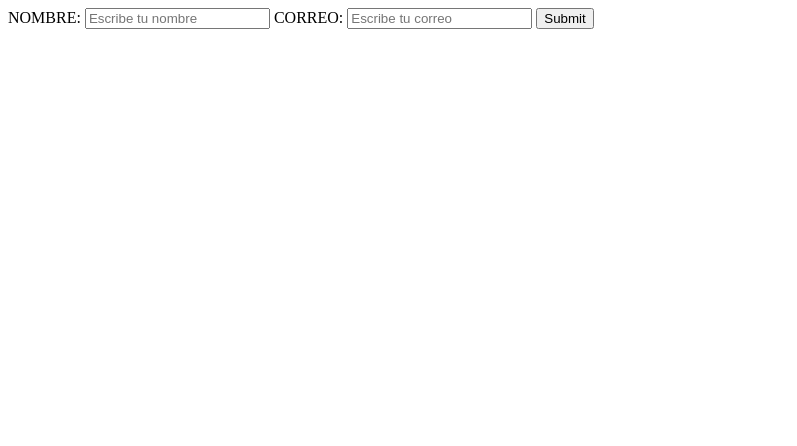
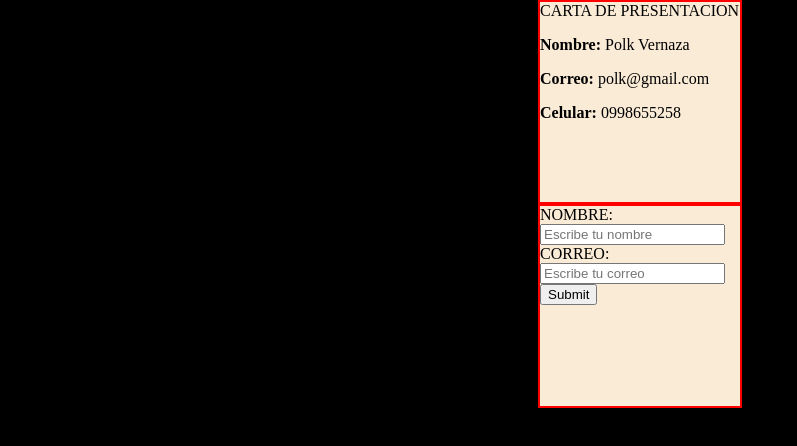
Before and after one commit to o698polk/formularios_html, a plain HTML site: page index.html in a window 1280 px wide. Shown: the whole page, without its empty margins (0-797 px from the left). Drawn offline with Linux system fonts and the light colour scheme.

Commit message:
Nuevos cambios

```diff
--- a/index.html
+++ b/index.html
@@ -2,9 +2,21 @@
 <html>
 <head>
 
-    <link href="style.css">
+    <link rel="stylesheet" href="styles.css">
 </head>
 <body>
+   <div class="Presentacion">
+    <h>CARTA DE PRESENTACION</h>
+    <div>
+     <p> <strong>Nombre:  </strong>Polk Vernaza </p>
+    <p> <strong>Correo:  </strong>polk@gmail.com </p>
+    <p> <strong>Celular:  </strong>0998655258 </p>
+
+    </div>
+
+   </div>
+
+
  <form  class="formulario" method="post">
 
     <label>NOMBRE:</label>
--- a/style.css
+++ /dev/null
@@ -1,3 +0,0 @@
-.formulario{
-
-}
--- /dev/null
+++ b/styles.css
@@ -0,0 +1,24 @@
+body{
+    padding: 0;
+    margin: 0;
+    background-color:black;
+
+}
+
+.Presentacion{
+    background-color: antiquewhite;
+    border: solid 2px red;
+    width: 200px;
+    height: 200px;
+    margin: auto;
+    padding: auto;
+}
+
+.formulario{
+background-color: antiquewhite;
+    border: solid 2px red;
+    width: 200px;
+    height: 200px;
+    margin: auto;
+    padding: auto;
+}
```
